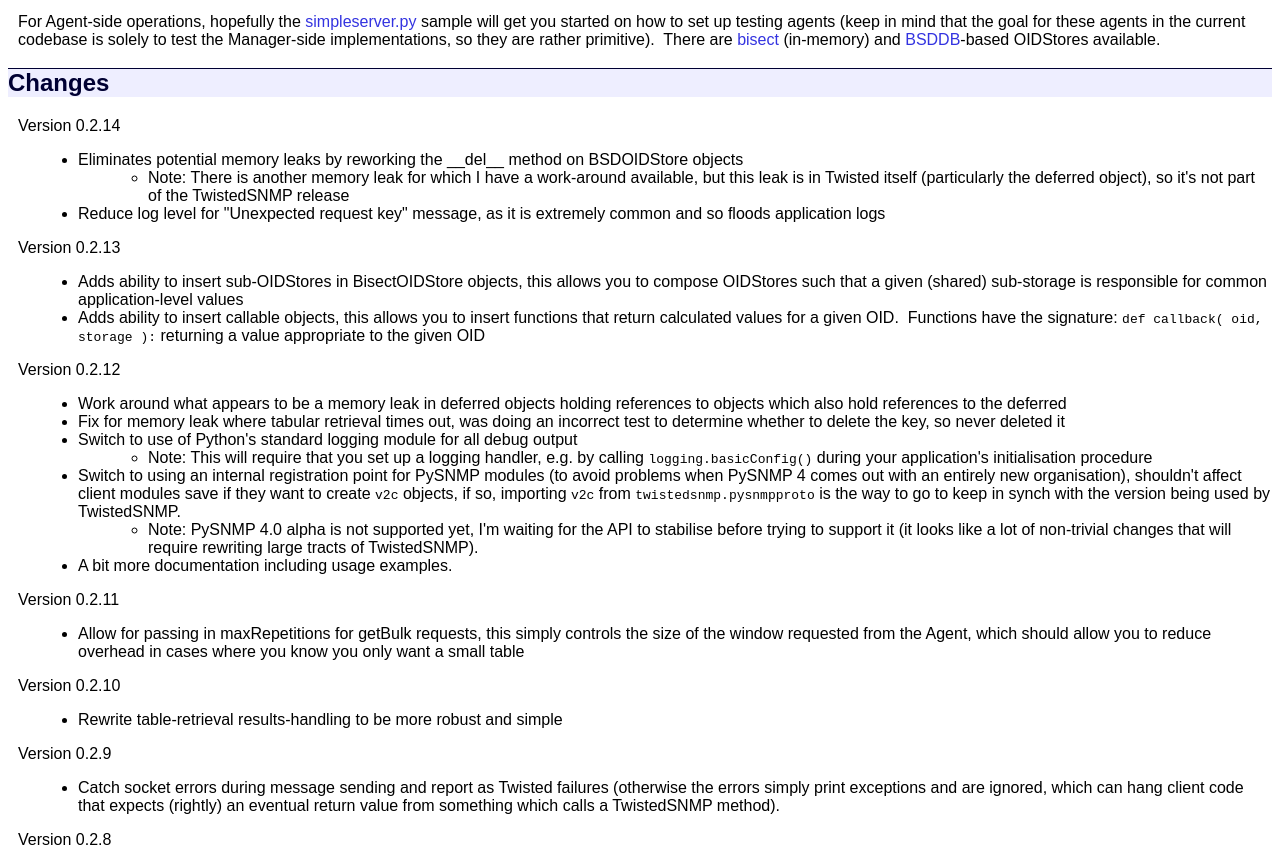
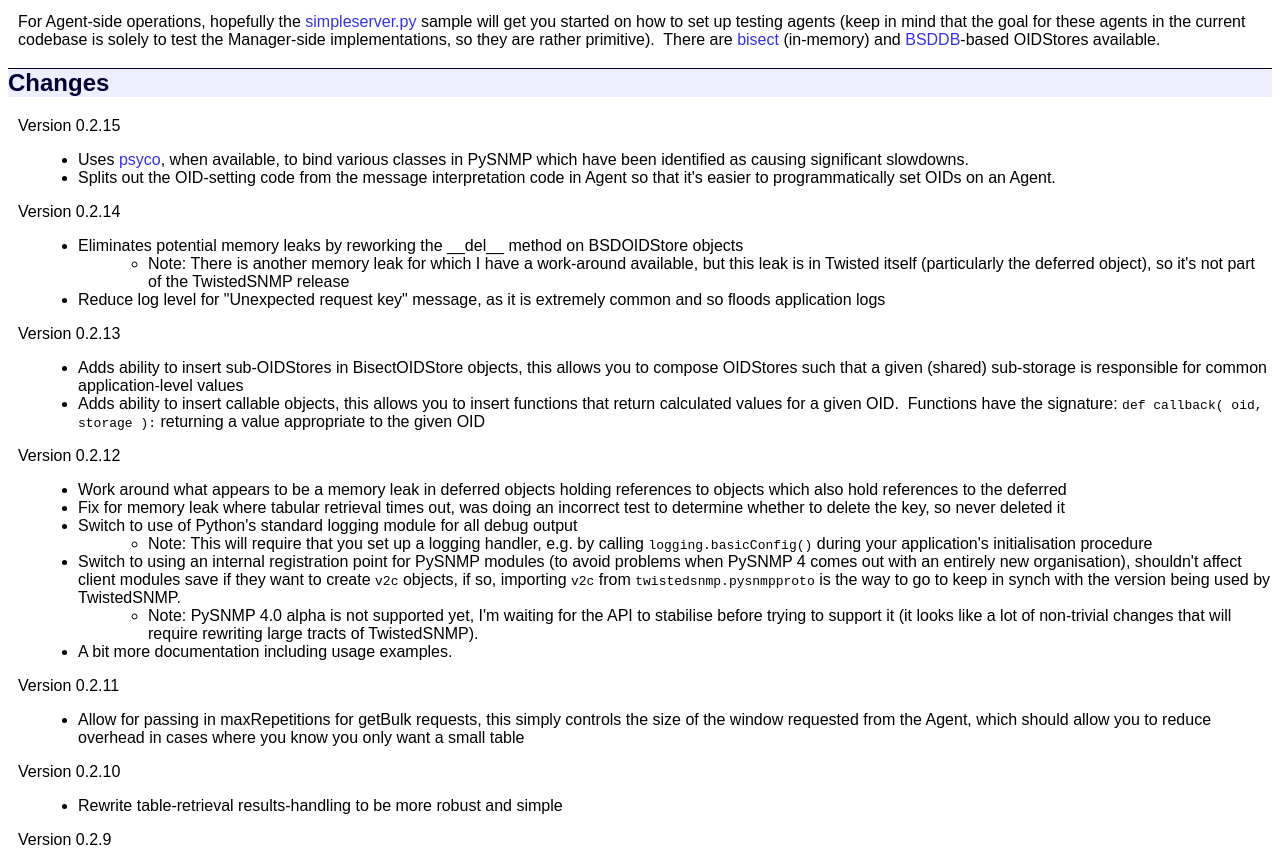
Before and after one commit to mcfletch/twistedsnmp, a plain HTML site: page doc/index.html in a window 1280 px wide. Shown: the part 1231-2093 px from the top of the page. Drawn offline with Linux system fonts and the light colour scheme.

Commit message:
Version bump and release notes

```diff
--- a/doc/index.html
+++ b/doc/index.html
@@ -111,6 +111,17 @@ OIDStores available.<br>
 <p>
 </p>
 <h2>Changes</h2>
+<p>Version 0.2.15<br>
+</p>
+<ul>
+  <li>Uses <a href="http://psyco.sourceforge.net/">psyco</a>, when
+available, to bind various classes in PySNMP which have been identified
+as causing significant slowdowns.</li>
+  <li>Splits out the OID-setting code from the message interpretation
+code in Agent so that it's easier to programmatically set OIDs on an
+Agent.<br>
+  </li>
+</ul>
 <p>Version 0.2.14<br>
 </p>
 <ul>
```
Also changed, not shown: 1 other file.
